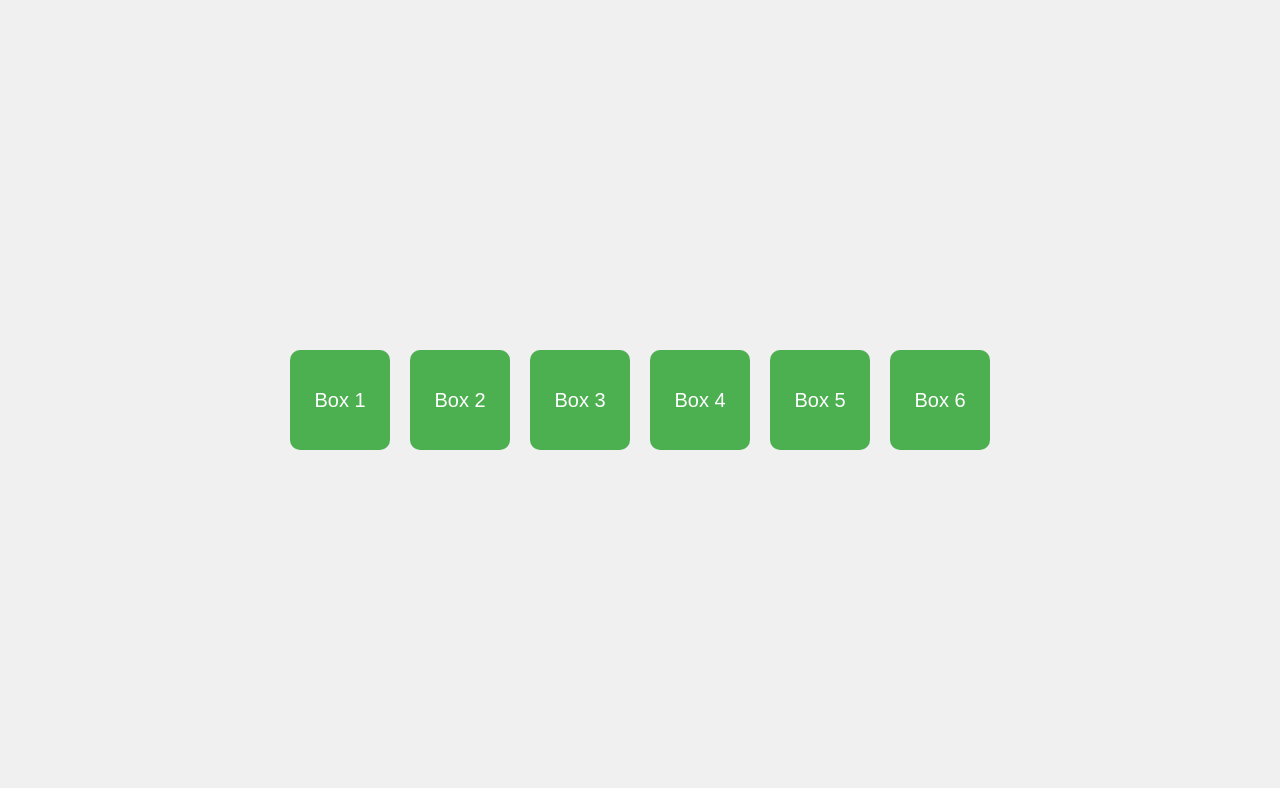
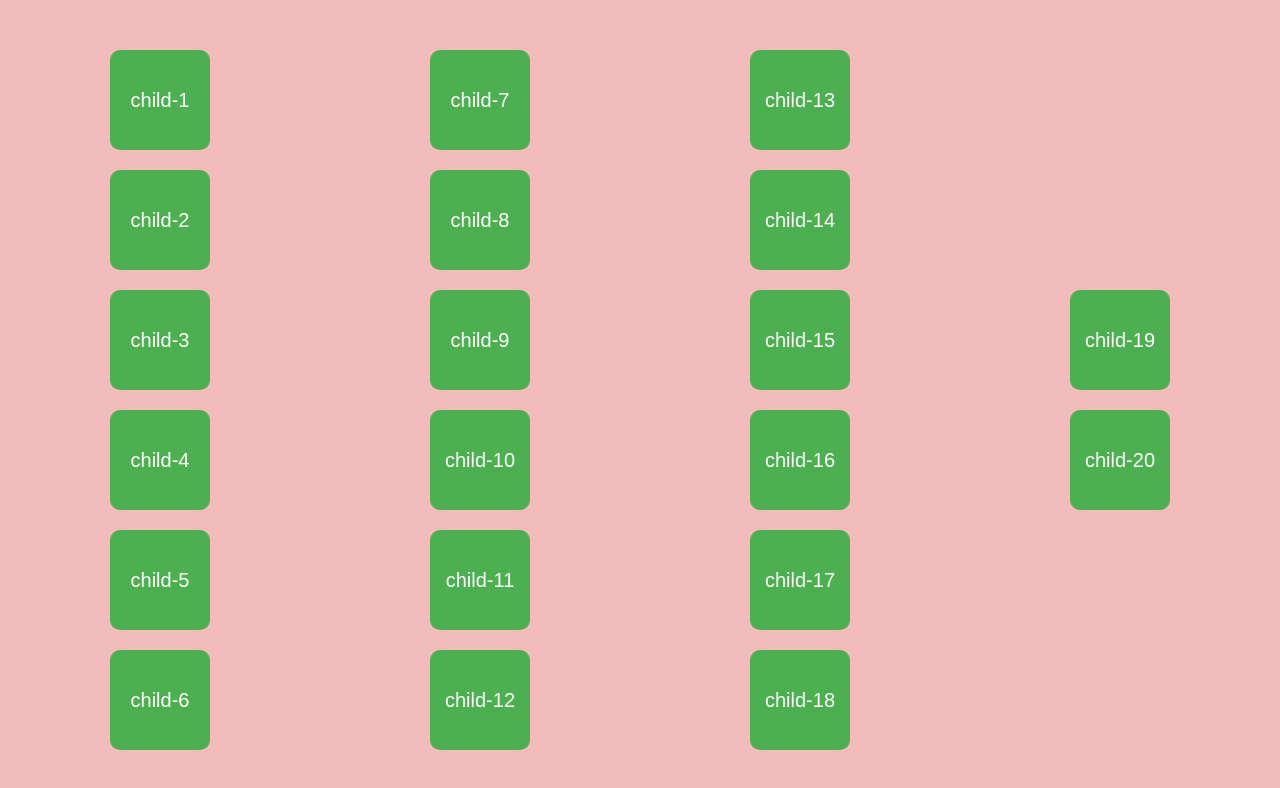
Before and after one commit to HasanCodeX/basic-flex, a plain HTML site: page index.html in a window 1280 px wide. Drawn offline with Linux system fonts and the light colour scheme.

Commit message:
flex direction

```diff
--- a/index.html
+++ b/index.html
@@ -8,12 +8,27 @@
 </head>
 <body>
     <section class="parent">
-        <div class="box">Box 1</div>
-        <div class="box">Box 2</div>
-        <div class="box">Box 3</div>
-        <div class="box">Box 4</div>
-        <div class="box">Box 5</div>
-        <div class="box">Box 6</div>
+        <div class="child">child-1</div>
+        <div class="child">child-2</div>
+        <div class="child">child-3</div>
+        <div class="child">child-4</div>
+        <div class="child">child-5</div>
+        <div class="child">child-6</div>
+        <div class="child">child-7</div>
+        <div class="child">child-8</div>
+        <div class="child">child-9</div>
+        <div class="child">child-10</div>
+        <div class="child">child-11</div>
+        <div class="child">child-12</div>
+        <div class="child">child-13</div>
+        <div class="child">child-14</div>
+        <div class="child">child-15</div>
+        <div class="child">child-16</div>
+        <div class="child">child-17</div>
+        <div class="child">child-18</div>
+        <div class="child">child-19</div>
+        <div class="child">child-20</div>
+
     </section>
 </body>
 </html>
--- a/styles/style.css
+++ b/styles/style.css
@@ -6,13 +6,15 @@ body {
 
 .parent {
     display: flex;
+    flex-wrap: wrap;
+    flex-direction: column;
     justify-content: center;
     align-items: center;
     height: 100vh;
-    background-color: #f0f0f0;
+    background-color: #f3bcbc;
 }
 
-.box {
+.child {
     width: 100px;
     height: 100px;
     background-color: #4CAF50;
@@ -22,5 +24,5 @@ body {
     color: white;
     font-size: 20px;
     border-radius: 10px;
-    margin: 0 10px;
+    margin: 10px 10px;
 }
```
